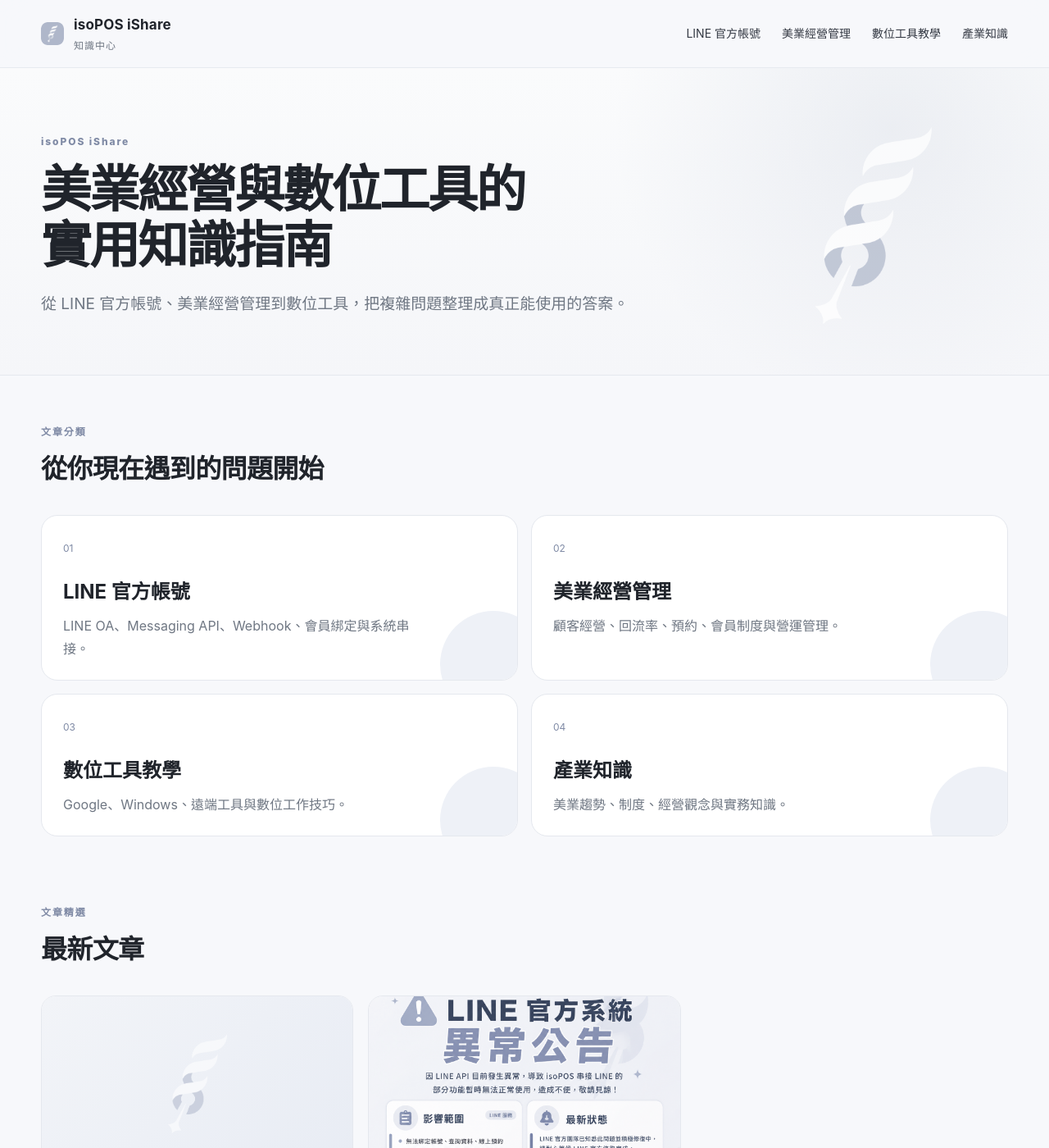
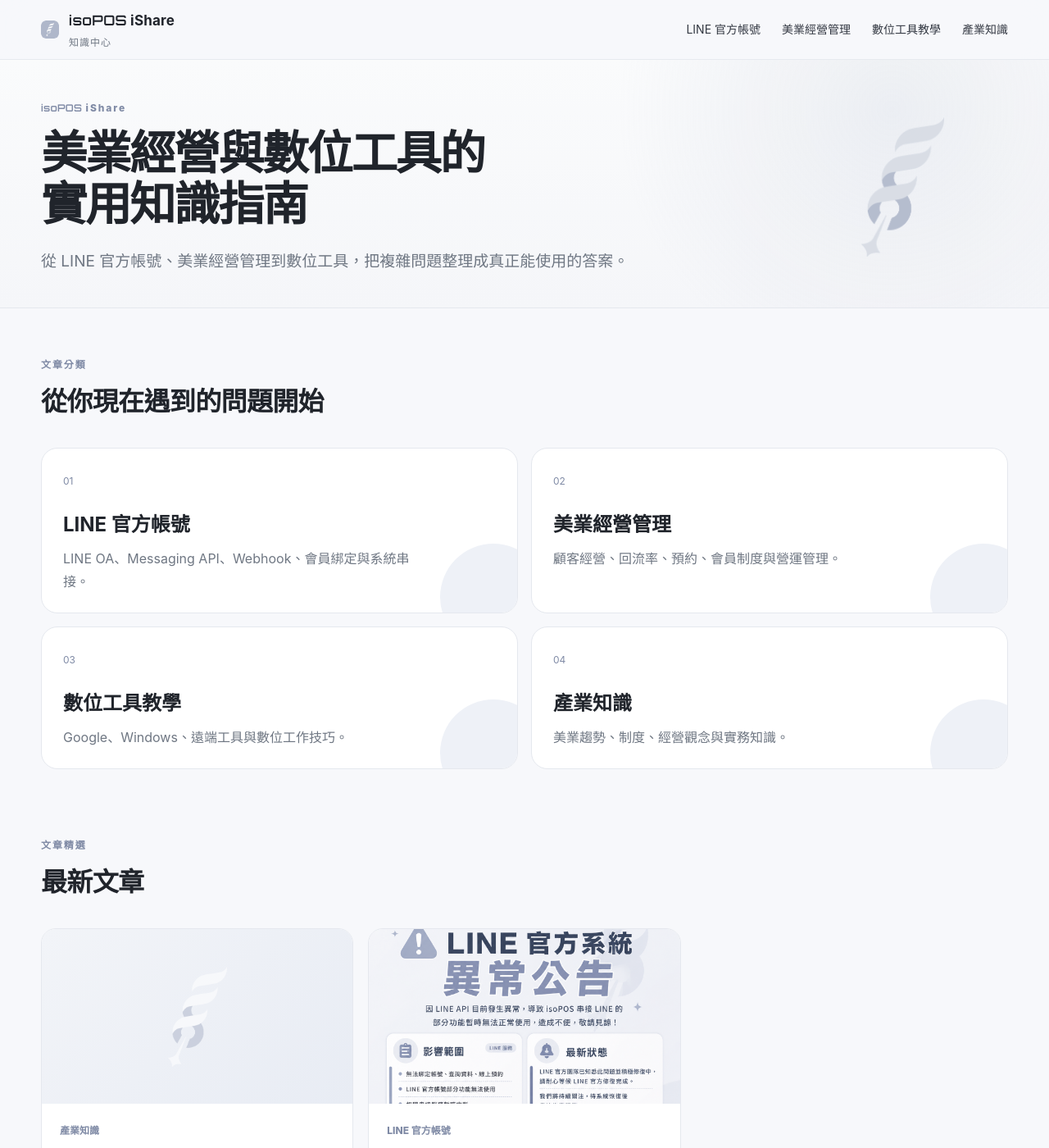
Before and after one commit to isopossoft/isoPOS-ishare, a Jekyll site: the page built from index.html, in a window 1280 px wide and 1400 px high. Shown: the whole window at 82% size. Built offline with Jekyll 4.4.1, drawn with Linux system fonts in a browser that asks for light colours; some of the changed text lies outside the part shown.

Commit message:
Add files via upload

```diff
--- a/_layouts/default.html
+++ b/_layouts/default.html
@@ -41,7 +41,7 @@
     <a class="brand" href="{{ '/' | relative_url }}">
       <img src="{{ '/assets/images/isopos-icon.png' | relative_url }}" alt="isoPOS Logo">
       <span class="brand-copy">
-        <strong>isoPOS iShare</strong>
+        <strong><span class="isopos-text">isoPOS</span> iShare</strong>
         <small>知識中心</small>
       </span>
     </a>
@@ -62,7 +62,7 @@
     <div class="footer-brand">
       <img src="{{ '/assets/images/isopos-icon.png' | relative_url }}" alt="isoPOS">
       <div>
-        <strong>isoPOS iShare</strong>
+        <strong><span class="isopos-text">isoPOS</span> iShare</strong>
         <p>LINE 官方帳號、美業經營管理、數位工具與產業知識。</p>
       </div>
     </div>
--- a/assets/css/style.css
+++ b/assets/css/style.css
@@ -1,3 +1,5 @@
+@import url('https://fonts.googleapis.com/css2?family=Orbitron:wght@400;500;600;700&display=swap');
+
 :root{
   --bg:#f7f8fb;
   --surface:#ffffff;
@@ -31,9 +33,9 @@
   border-bottom:1px solid rgba(229,232,238,.9);
   backdrop-filter:blur(16px);
 }
-.header-inner{min-height:82px;display:flex;align-items:center;justify-content:space-between;gap:28px}
+.header-inner{min-height:72px;display:flex;align-items:center;justify-content:space-between;gap:28px}
 .brand{display:flex;align-items:center;gap:12px}
-.brand img{width:28px;height:28px;object-fit:contain;border-radius:8px}
+.brand img{width:22px;height:22px;object-fit:contain;border-radius:6px}
 .brand-copy strong{display:block;font-size:17px;letter-spacing:.01em}
 .brand-copy small{display:block;color:var(--muted);font-size:12px;letter-spacing:.08em}
 .main-nav{display:flex;gap:26px;font-size:14px;color:#343943}
@@ -42,24 +44,24 @@
 .hero{
   position:relative;
   overflow:hidden;
-  padding:72px 0 62px;
+  padding:48px 0 40px;
   background:
     radial-gradient(circle at 85% 20%, rgba(174,183,203,.18), transparent 30%),
     linear-gradient(180deg,#fafbfc 0%,#f5f6f9 100%);
   border-bottom:1px solid var(--line);
 }
-.hero-grid{display:grid;grid-template-columns:minmax(0,1.4fr) minmax(260px,.6fr);align-items:center;gap:40px}
+.hero-grid{display:grid;grid-template-columns:minmax(0,1.55fr) minmax(170px,.45fr);align-items:center;gap:40px}
 .hero-copy{position:relative;z-index:2}
 .hero h1{
-  font-size:clamp(42px,4.8vw,70px);
+  font-size:clamp(40px,4.4vw,64px);
   line-height:1.1;
   letter-spacing:-.04em;
   max-width:860px;
   margin:14px 0 22px;
 }
 .hero-desc{font-size:19px;color:var(--muted);max-width:720px;margin:0}
-.hero-mark{display:flex;justify-content:center;align-items:center;opacity:.72;transform:translateX(2%)}
-.hero-mark img{max-height:240px;width:auto}
+.hero-mark{display:flex;justify-content:center;align-items:center;opacity:.9;transform:none}
+.hero-mark img{max-height:170px;width:auto}
 .eyebrow{
   color:var(--brand-deep);
   font-size:12px;
@@ -179,13 +181,13 @@
   .main-nav{display:none}
   .hero-grid{grid-template-columns:1fr}
   .hero-mark{position:absolute;right:-50px;top:60px;opacity:.16}
-  .hero-mark img{max-height:360px}
+  .hero-mark img{max-height:150px}
   .post-grid{grid-template-columns:repeat(2,1fr)}
 }
 @media(max-width:640px){
   .container,.narrow{width:min(calc(100% - 28px),var(--max))}
   .header-inner{min-height:70px}
-  .hero{padding:50px 0 44px}
+  .hero{padding:38px 0 34px}
   .hero h1{font-size:40px}
   .hero-desc{font-size:17px}
   .section{padding:52px 0}
@@ -209,3 +211,9 @@
     grid-template-columns:repeat(3,minmax(0,1fr));
   }
 }
+
+.isopos-text{
+  font-family:'Orbitron',sans-serif;
+  font-weight:600;
+  letter-spacing:.02em;
+}
--- a/index.html
+++ b/index.html
@@ -7,12 +7,12 @@
 <section class="hero">
   <div class="container hero-grid">
     <div class="hero-copy">
-      <p class="eyebrow">isoPOS iShare</p>
+      <p class="eyebrow"><span class="isopos-text">isoPOS</span> iShare</p>
       <h1>美業經營與數位工具的<br class="desktop-break">實用知識指南</h1>
       <p class="hero-desc">從 LINE 官方帳號、美業經營管理到數位工具，把複雜問題整理成真正能使用的答案。</p>
     </div>
     <div class="hero-mark" aria-hidden="true">
-      <img src="{{ '/assets/images/isopos-logo-symbol.png' | relative_url }}" alt="">
+      <img src="{{ '/assets/images/isopos-logo-full.png' | relative_url }}" alt="">
     </div>
   </div>
 </section>
```
Also changed, not shown: README.md.
